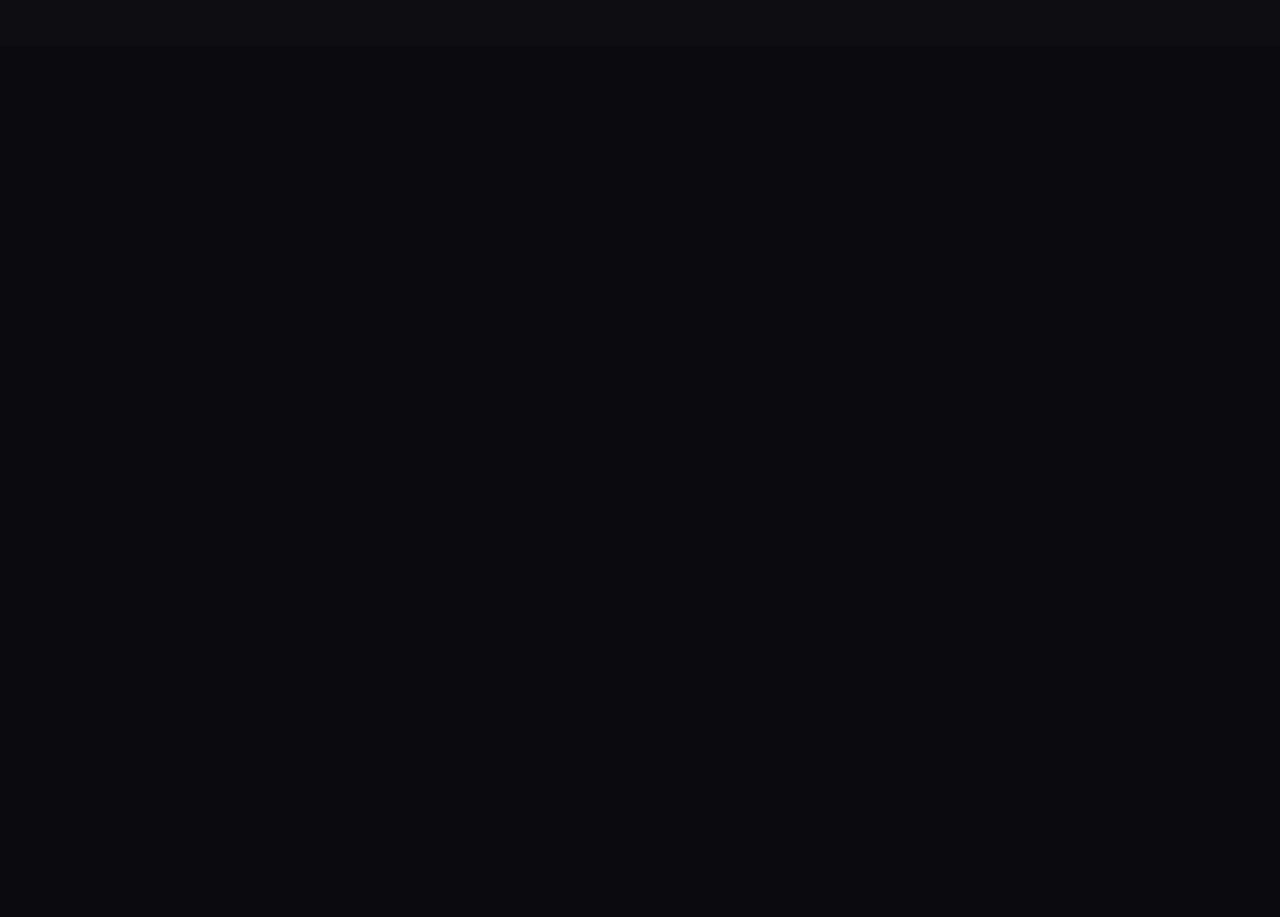
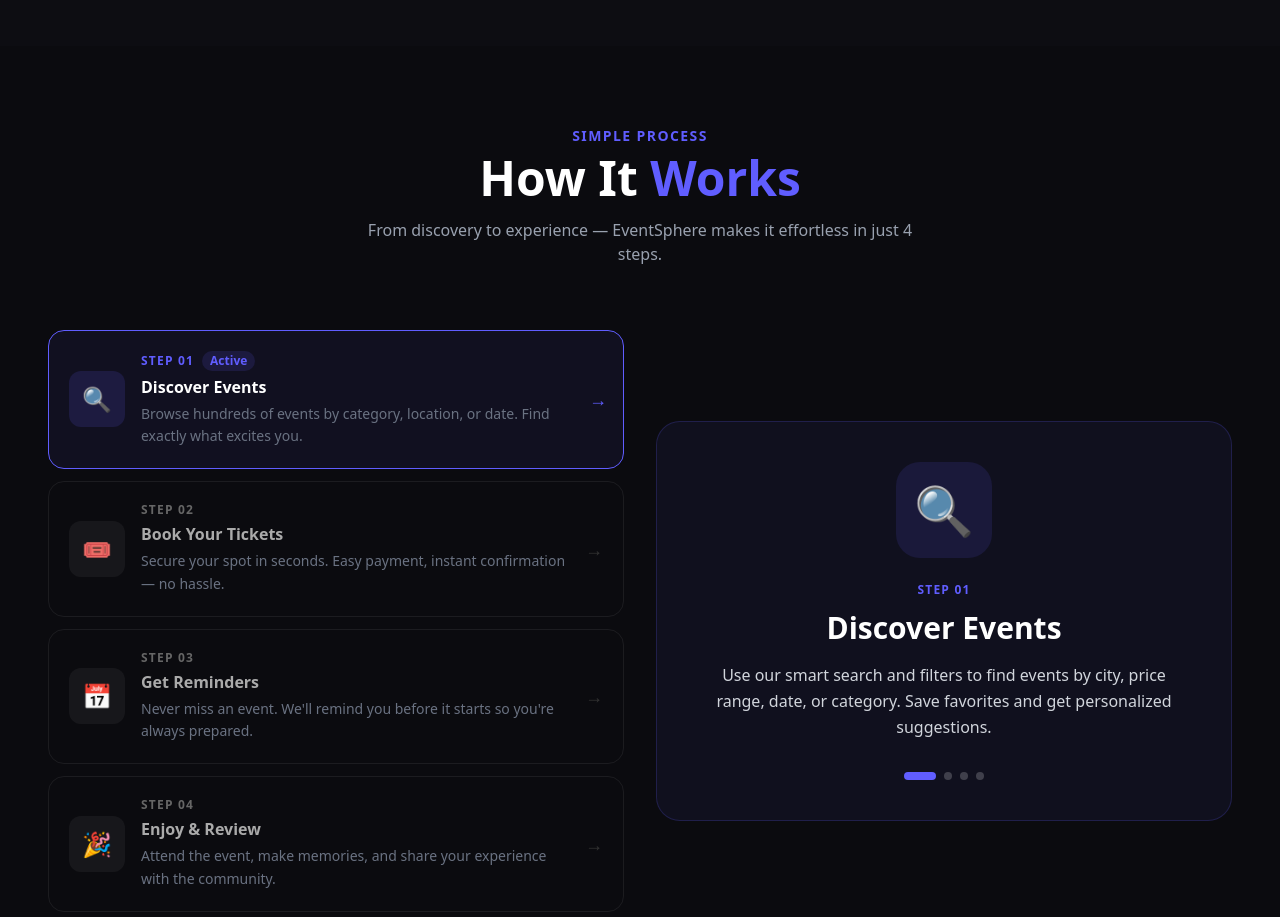
Before and after one commit to SADMAN-SADID-052/EventSphere, a Next.js app: page / in a window 1280 px wide. Shown: the part 1880-2797 px from the top of the page. Before the commit the page ends 1926 px from the top, so only its background shows below. Built offline with nearby package versions, Linux system fonts and the light colour scheme.

Commit message:
Add HowItWorks component featuring step-based navigation, active state management, and animated UI transitions

```diff
--- a/src/app/page.tsx
+++ b/src/app/page.tsx
@@ -2,6 +2,7 @@
 import Categories from "@/components/Categories";
 import FeaturedEvents from "@/components/FeaturedEvents";
 import HeroSection from "@/components/HeroSection";
+import HowItWorks from "@/components/HowItWorks";
 
 export default function Home() {
   return (
@@ -9,6 +10,7 @@ export default function Home() {
      <HeroSection></HeroSection>
      <FeaturedEvents></FeaturedEvents>
      <Categories></Categories>
+     <HowItWorks></HowItWorks>
 
     </main>
   );
--- /dev/null
+++ b/src/components/HowItWorks.tsx
@@ -0,0 +1,186 @@
+"use client";
+import { useState } from "react";
+
+const steps = [
+  {
+    number: "01",
+    icon: "🔍",
+    title: "Discover Events",
+    desc: "Browse hundreds of events by category, location, or date. Find exactly what excites you.",
+    accent: "#605DFF",
+    detail:
+      "Use our smart search and filters to find events by city, price range, date, or category. Save favorites and get personalized suggestions.",
+  },
+  {
+    number: "02",
+    icon: "🎟️",
+    title: "Book Your Tickets",
+    desc: "Secure your spot in seconds. Easy payment, instant confirmation — no hassle.",
+    accent: "#E85D24",
+    detail:
+      "Multiple payment options including bKash, Nagad, and card. Get instant e-ticket on your email and phone.",
+  },
+  {
+    number: "03",
+    icon: "📅",
+    title: "Get Reminders",
+    desc: "Never miss an event. We'll remind you before it starts so you're always prepared.",
+    accent: "#0F9F7B",
+    detail:
+      "Receive SMS and email reminders 24 hours and 1 hour before the event. Add to Google Calendar with one click.",
+  },
+  {
+    number: "04",
+    icon: "🎉",
+    title: "Enjoy & Review",
+    desc: "Attend the event, make memories, and share your experience with the community.",
+    accent: "#F59E0B",
+    detail:
+      "After the event, rate and review your experience. Share photos, earn badges, and help others discover great events.",
+  },
+];
+
+export default function HowItWorks() {
+  const [active, setActive] = useState(0);
+
+  return (
+    <section className="bg-[#0b0b0f] py-20 px-6 sm:px-12">
+      <div className="max-w-[1290px] mx-auto">
+        <div className="text-center mb-16">
+          <p className="text-[#605DFF] font-semibold text-sm tracking-widest uppercase mb-2">
+            Simple Process
+          </p>
+          <h2 className="text-4xl sm:text-5xl font-black text-white">
+            How It <span className="text-[#605DFF]">Works</span>
+          </h2>
+          <p className="text-gray-400 mt-4 text-base max-w-xl mx-auto">
+            From discovery to experience — EventSphere makes it effortless in
+            just 4 steps.
+          </p>
+        </div>
+
+        <div className="flex flex-col lg:flex-row gap-8">
+          <div className="flex flex-col gap-3 lg:w-1/2">
+            {steps.map((step, i) => (
+              <button
+                key={i}
+                onClick={() => setActive(i)}
+                className="text-left p-5 rounded-2xl border transition-all duration-300 group"
+                style={{
+                  background: active === i ? `${step.accent}12` : "transparent",
+                  borderColor:
+                    active === i ? step.accent : "rgba(255,255,255,0.07)",
+                }}
+              >
+                <div className="flex items-center gap-4">
+                  <div
+                    className="w-14 h-14 rounded-xl flex items-center justify-center text-2xl shrink-0 transition-all duration-300"
+                    style={{
+                      background:
+                        active === i
+                          ? `${step.accent}25`
+                          : "rgba(255,255,255,0.05)",
+                    }}
+                  >
+                    {step.icon}
+                  </div>
+
+                  <div className="flex-1">
+                    <div className="flex items-center gap-2 mb-1">
+                      <span
+                        className="text-xs font-black tracking-widest"
+                        style={{ color: active === i ? step.accent : "#666" }}
+                      >
+                        STEP {step.number}
+                      </span>
+                      {active === i && (
+                        <span
+                          className="text-xs font-bold px-2 py-0.5 rounded-full"
+                          style={{
+                            background: `${step.accent}22`,
+                            color: step.accent,
+                          }}
+                        >
+                          Active
+                        </span>
+                      )}
+                    </div>
+                    <h3
+                      className="font-bold text-base transition-colors"
+                      style={{ color: active === i ? "white" : "#aaa" }}
+                    >
+                      {step.title}
+                    </h3>
+                    <p className="text-gray-500 text-sm mt-1 leading-relaxed">
+                      {step.desc}
+                    </p>
+                  </div>
+
+                  <span
+                    className="text-lg transition-all duration-300 shrink-0"
+                    style={{
+                      color: active === i ? step.accent : "#333",
+                      transform: active === i ? "translateX(4px)" : "none",
+                    }}
+                  >
+                    →
+                  </span>
+                </div>
+              </button>
+            ))}
+          </div>
+
+          <div className="lg:w-1/2 flex items-center">
+            <div
+              className="w-full rounded-3xl p-8 sm:p-10 border transition-all duration-500"
+              style={{
+                background: `${steps[active].accent}10`,
+                borderColor: `${steps[active].accent}33`,
+              }}
+            >
+              <div
+                className="w-24 h-24 rounded-3xl flex items-center justify-center text-5xl mb-6 mx-auto"
+                style={{ background: `${steps[active].accent}20` }}
+              >
+                {steps[active].icon}
+              </div>
+
+              <p
+                className="text-center text-xs font-black tracking-widest mb-3"
+                style={{ color: steps[active].accent }}
+              >
+                STEP {steps[active].number}
+              </p>
+
+              <h3 className="text-white font-black text-2xl sm:text-3xl text-center mb-4">
+                {steps[active].title}
+              </h3>
+
+              <p className="text-gray-300 text-base leading-relaxed text-center">
+                {steps[active].detail}
+              </p>
+
+              <div className="flex justify-center gap-2 mt-8">
+                {steps.map((s, i) => (
+                  <button
+                    key={i}
+                    onClick={() => setActive(i)}
+                    className="rounded-full transition-all duration-300"
+                    style={{
+                      width: i === active ? "2rem" : "0.5rem",
+                      height: "0.5rem",
+                      background:
+                        i === active
+                          ? steps[active].accent
+                          : "rgba(255,255,255,0.2)",
+                    }}
+                  />
+                ))}
+              </div>
+            </div>
+          </div>
+        </div>
+      </div>
+    </section>
+  );
+}
```
